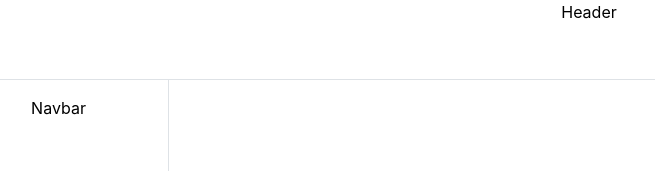
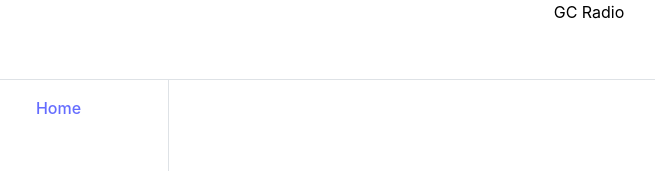
Before and after one commit to SamDarbonne/Radio.frontend, a React (Vite) app: page / in a window 1280 px wide. Shown: the top 171 px of the page, without its empty margins (51-706 px from the left). Built offline with nearby package versions, Linux system fonts and the light colour scheme.

Commit message:
adds fetcher outline, navbar & routes

```diff
--- a/package.json
+++ b/package.json
@@ -17,6 +17,7 @@
   },
   "devDependencies": {
     "@eslint/js": "^9.9.0",
+    "@types/node": "^22.5.4",
     "@types/react": "^18.3.3",
     "@types/react-dom": "^18.3.0",
     "@vitejs/plugin-react": "^4.3.1",
--- /dev/null
+++ b/src/components/Home.tsx
@@ -0,0 +1,25 @@
+import { ReactElement } from "react";
+import { useLoaderData } from "react-router-dom";
+import { Media } from "../fetch";
+
+const Home: () => ReactElement = () => {
+  const mediaData = useLoaderData() as Media[];
+  console.log(mediaData);
+  return (
+    <div className="home">
+      {mediaData.map((media) => {
+        return (
+          <div key={media.id}>
+            <h2>{media.title}</h2>
+            <p>{media.description}</p>
+            <p>{media.url}</p>
+            <p>{media.type}</p>
+            <p>{media.duration}</p>
+          </div>
+        );
+      })}
+    </div>
+  );
+};
+
+export default Home;
--- /dev/null
+++ b/src/components/index.tsx
@@ -0,0 +1,3 @@
+import Home from "./Home";
+
+export { Home };
--- a/src/components/layouts/Layout.tsx
+++ b/src/components/layouts/Layout.tsx
@@ -1,7 +1,8 @@
 import { Outlet } from "react-router-dom";
 import { AppShell, Burger } from "@mantine/core";
 import { useDisclosure } from "@mantine/hooks";
-const { Header, Navbar, Main } = AppShell;
+import Navbar from "./Navbar";
+const { Header, Main } = AppShell;
 
 const Layout = () => {
   const [navbarOpen, { toggle }] = useDisclosure();
@@ -23,9 +24,9 @@ const Layout = () => {
           hiddenFrom="sm"
           size="sm"
         />
-        Header
+        <div>GC Radio</div>
       </Header>
-      <Navbar p="md">Navbar</Navbar>
+      <Navbar />
       <Main>
         <Outlet />
       </Main>
--- /dev/null
+++ b/src/components/layouts/Navbar.tsx
@@ -0,0 +1,19 @@
+import { AppShell } from "@mantine/core";
+import { NavLink } from "react-router-dom";
+import { flattenedLabelledRoutes } from "../../routes";
+
+const Navbar = () => {
+  return (
+    <AppShell.Navbar p="md">
+      {flattenedLabelledRoutes
+        .filter((route) => route.label)
+        .map((route) => (
+          <NavLink key={route.path} to={route.path!}>
+            {route.label}
+          </NavLink>
+        ))}
+    </AppShell.Navbar>
+  );
+};
+
+export default Navbar;
--- /dev/null
+++ b/src/fetch/index.tsx
@@ -0,0 +1,48 @@
+export interface Media {
+  id: string;
+  title: string;
+  description: string;
+  url: string;
+  type: string;
+  duration: number;
+  createdAt: string;
+}
+
+type MethodOptions = "GET" | "POST" | "PUT" | "DELETE";
+
+const baseUrl = "http://localhost:4000";
+
+const fetchData = async (url: string, method: MethodOptions, body?: object) => {
+  try {
+    const options: RequestInit = {
+      method,
+      headers: {
+        "Content-Type": "application/json",
+      },
+    };
+    if (body) options.body = JSON.stringify(body);
+
+    const response = await fetch(url, options);
+    if (response.ok) {
+      return response.json();
+    }
+  } catch (error) {
+    console.log(error);
+  }
+};
+
+const getMedia: () => Promise<Media[]> = async () => {
+  return (await fetchData(`${baseUrl}/media`, "GET")) as Media[];
+};
+
+export default {
+  media: {
+    get: {
+      // one: getMediaById,
+      all: getMedia,
+    },
+    // create: createMedia,
+    // update: updateMedia,
+    // delete: deleteMedia,
+  },
+};
--- /dev/null
+++ b/src/routes.tsx
@@ -0,0 +1,53 @@
+import { RouteObject } from "react-router-dom";
+import Layout from "./components/layouts/Layout";
+import { Home } from "./components";
+import api from "./fetch";
+
+type LabelledRoute = RouteObject & {
+  label?: string;
+  children?: LabelledRoute[];
+};
+
+export const labelledRoutes: LabelledRoute[] = [
+  {
+    path: "/",
+    element: <Layout />,
+    children: [
+      {
+        path: "/home",
+        element: <Home />,
+        label: "Home",
+        loader: api.media.get.all,
+      },
+    ],
+  },
+];
+
+export const flattenedLabelledRoutes = labelledRoutes.reduce(
+  (acc: LabelledRoute[], route) => {
+    if (route.children) {
+      return [...acc, route, ...route.children];
+    }
+    return [...acc, route];
+  },
+  []
+);
+
+const getUnlabelledRoutes = (
+  labelledRoutes: LabelledRoute[]
+): RouteObject[] => {
+  // eslint-disable-next-line @typescript-eslint/no-unused-vars
+  return labelledRoutes.map(({ label, ...route }) => {
+    if (route.children) {
+      return {
+        ...route,
+        children: getUnlabelledRoutes(route.children),
+      };
+    }
+    return route;
+  });
+};
+
+const unlabelledRoutes = getUnlabelledRoutes(labelledRoutes);
+
+export default unlabelledRoutes;
```
Also changed, not shown: src/App.tsx (+2 -12 lines), 2 other files (tests, documents, lock files or other folders).
